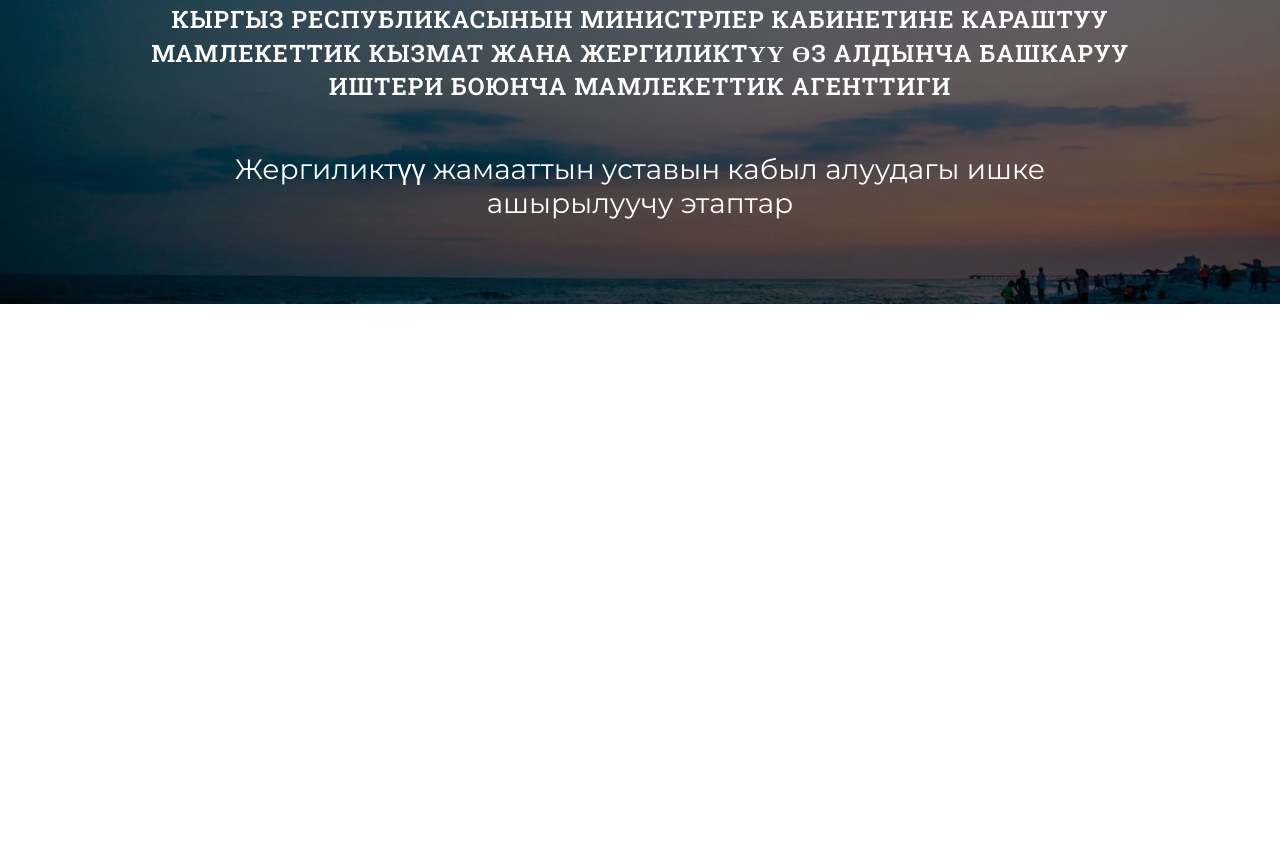
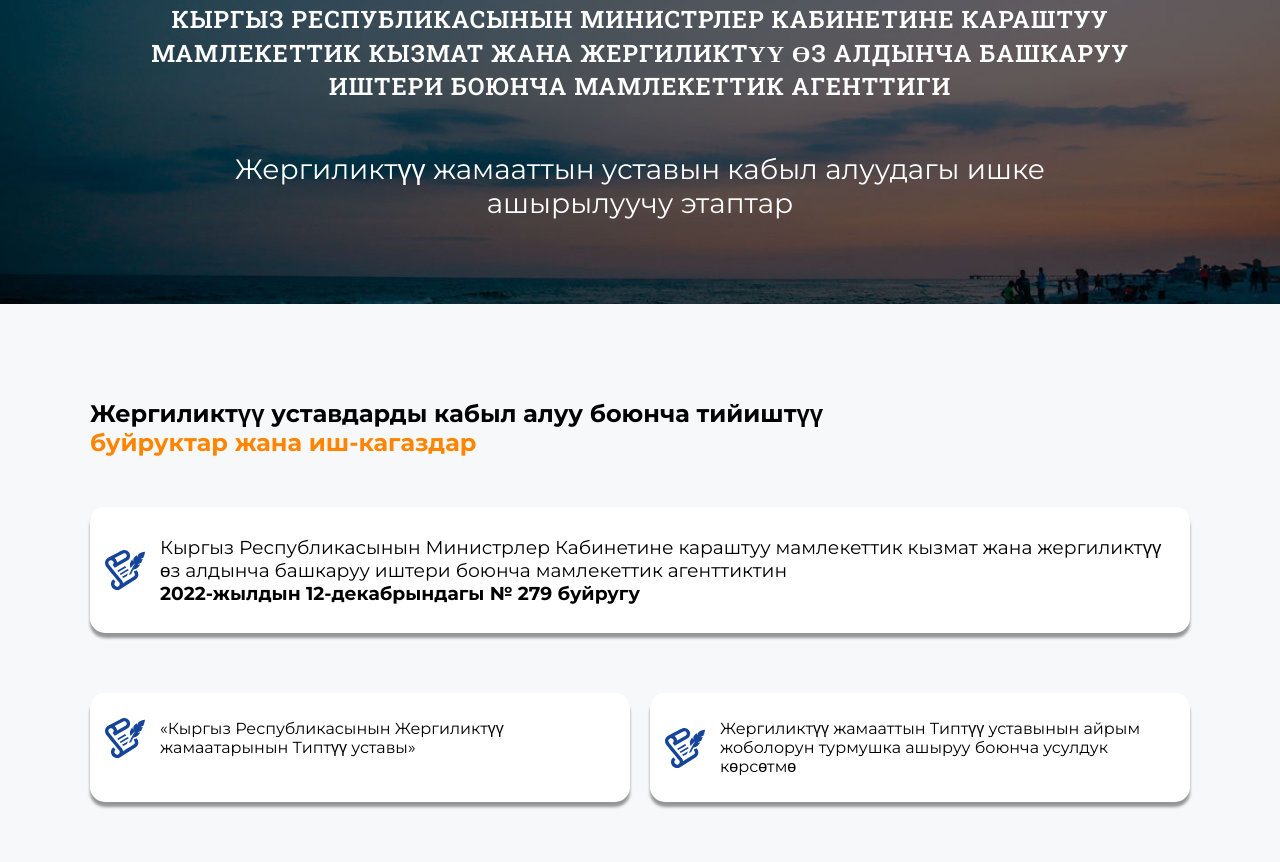
Before and after one commit to zhanybekovich/gagsmu, a Gatsby site: page / in a window 1280 px wide. Shown: the part 296-1158 px from the top of the page. Before the commit the page ends 800 px from the top, so only its background shows below. Built offline with nearby package versions, Linux system fonts and the light colour scheme; Gatsby itself is replaced by a stand-in of ours.

Commit message:
Add order section

```diff
--- /dev/null
+++ b/src/components/order/Order.jsx
@@ -0,0 +1,69 @@
+import React from "react";
+import { motion } from "framer-motion";
+import "./order.scss";
+
+const animation = {
+  hidden: {
+    y: -100,
+    opacity: 0,
+  },
+  visible: (custom) => ({
+    y: 0,
+    opacity: 1,
+    transition: {
+      delay: custom * 0.2,
+    },
+  }),
+};
+
+const Order = () => {
+  return (
+    <motion.section
+      initial="hidden"
+      whileInView="visible"
+      viewport={{ amount: 0.3 }}
+      className="order"
+    >
+      <div className="container">
+        <motion.h2
+          custom={1}
+          variants={animation}
+          className="section-title order-main-title"
+        >
+          Жергиликтүү уставдарды кабыл алуу боюнча тийиштүү
+          <br />
+          <span>буйруктар жана иш-кагаздар</span>
+        </motion.h2>
+
+        <div className="order-inner">
+          <motion.div
+            custom={2}
+            variants={animation}
+            className="order-col-title order-col"
+          >
+            <h3 className="order-icon">
+              Кыргыз Республикасынын Министрлер Кабинетине караштуу мамлекеттик
+              кызмат жана жергиликтүү өз алдынча башкаруу иштери боюнча
+              мамлекеттик агенттиктин
+              <br />
+              <strong>2022-жылдын 12-декабрындагы № 279 буйругу</strong>
+            </h3>
+          </motion.div>
+          <motion.div custom={3} variants={animation} className="order-col">
+            <p className="order-icon">
+              «Кыргыз Республикасынын Жергиликтүү жамаатарынын Типтүү уставы»
+            </p>
+          </motion.div>
+          <motion.div custom={3} variants={animation} className="order-col">
+            <p className="order-icon">
+              Жергиликтүү жамааттын Типтүү уставынын айрым жоболорун турмушка
+              ашыруу боюнча усулдук көрсөтмө
+            </p>
+          </motion.div>
+        </div>
+      </div>
+    </motion.section>
+  );
+};
+
+export default Order;
--- /dev/null
+++ b/src/components/order/order.scss
@@ -0,0 +1,51 @@
+.order {
+  padding-top: 75px;
+  padding-bottom: 60px;
+  background-color: #f7f8fa;
+
+  &-main-title {
+    margin-bottom: 50px;
+  }
+
+  h3 {
+    font-weight: 400;
+  }
+
+  &-inner {
+    display: grid;
+    grid-template-columns: repeat(2, 1fr);
+    grid-row-gap: 60px;
+    grid-column-gap: 20px;
+  }
+
+  &-col {
+    padding: 10px 15px;
+    border-radius: 15px;
+    background-color: #fff;
+    box-shadow: 0 5px 3px rgba(0, 0, 0, 0.4);
+  }
+
+  &-col-title {
+    grid-column-start: 1;
+    grid-column-end: 3;
+  }
+
+  &-icon {
+    position: relative;
+    padding-left: 55px;
+
+    &::before {
+      position: absolute;
+      left: 0;
+      top: 50%;
+      transform: translateY(-50%);
+      width: 40px;
+      height: 40px;
+      content: "";
+      background-image: url("../../../static/img/icon-doc.svg");
+      background-position: center;
+      background-repeat: no-repeat;
+      background-size: cover;
+    }
+  }
+}
--- a/src/pages/index.js
+++ b/src/pages/index.js
@@ -2,15 +2,19 @@ import * as React from "react";
 import "../styles/styles.scss";
 import Navbar from "../components/navbar/Navbar";
 import About from "../components/about/About";
+import Order from "../components/order/Order";
 
 const IndexPage = () => {
   return (
-    <main>
+    <>
       <header className="header">
         <Navbar />
         <About />
       </header>
-    </main>
+      <main>
+        <Order />
+      </main>
+    </>
   );
 };
 
```
